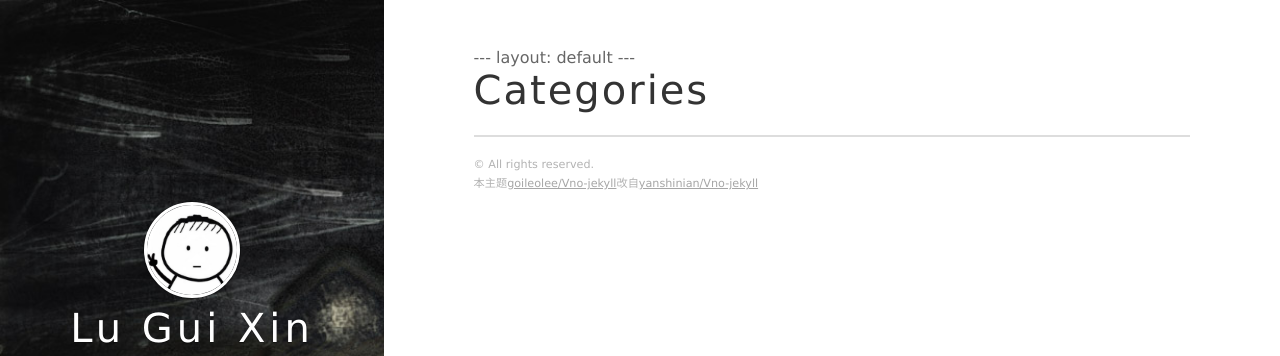
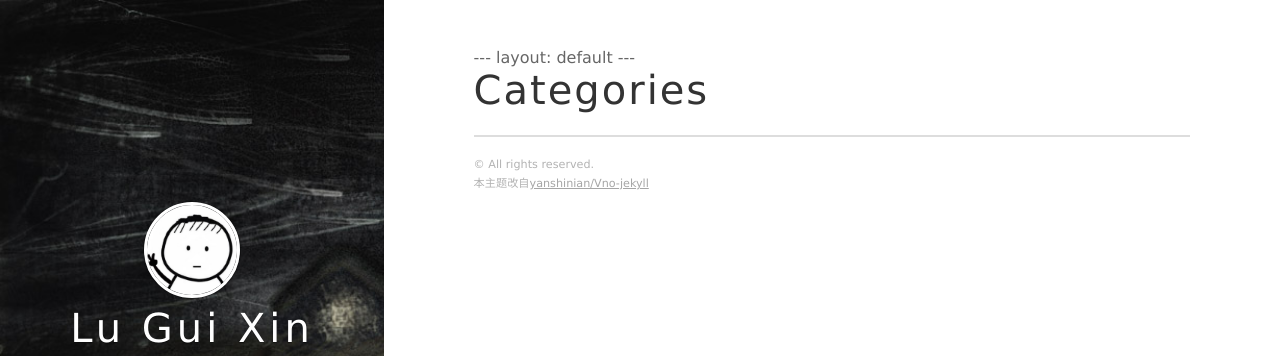
Before and after one commit to LuGuiXin/LuGuiXin.github.io, a Jekyll site: the page built from categories.html, in a window 1280 px wide. Shown: the top 356 px of the page. Built offline with Jekyll 4.4.1, drawn with Linux system fonts in a browser that asks for light colours; nearby versions of some CDN libraries; Markdown is read by kramdown in place of the engine named in the settings; comment, search, counter and statistics services are not loaded.

Commit message:
Update footer.html

```diff
--- a/_includes/footer.html
+++ b/_includes/footer.html
@@ -1,6 +1,6 @@
 
 <footer class="footer">
     <span class="footer__copyright">&copy; {{date format="YYYY"}}  All rights reserved.</span>
-    <span class="footer__copyright">本主题<a href="https://github.com/goileolee/goileolee.github.io">goileolee/Vno-jekyll</a>改自<a href="https://github.com/yanshinian">yanshinian/Vno-jekyll</a>
+    <span class="footer__copyright">本主题改自<a href="https://github.com/yanshinian">yanshinian/Vno-jekyll</a>
 
 </footer>
```
